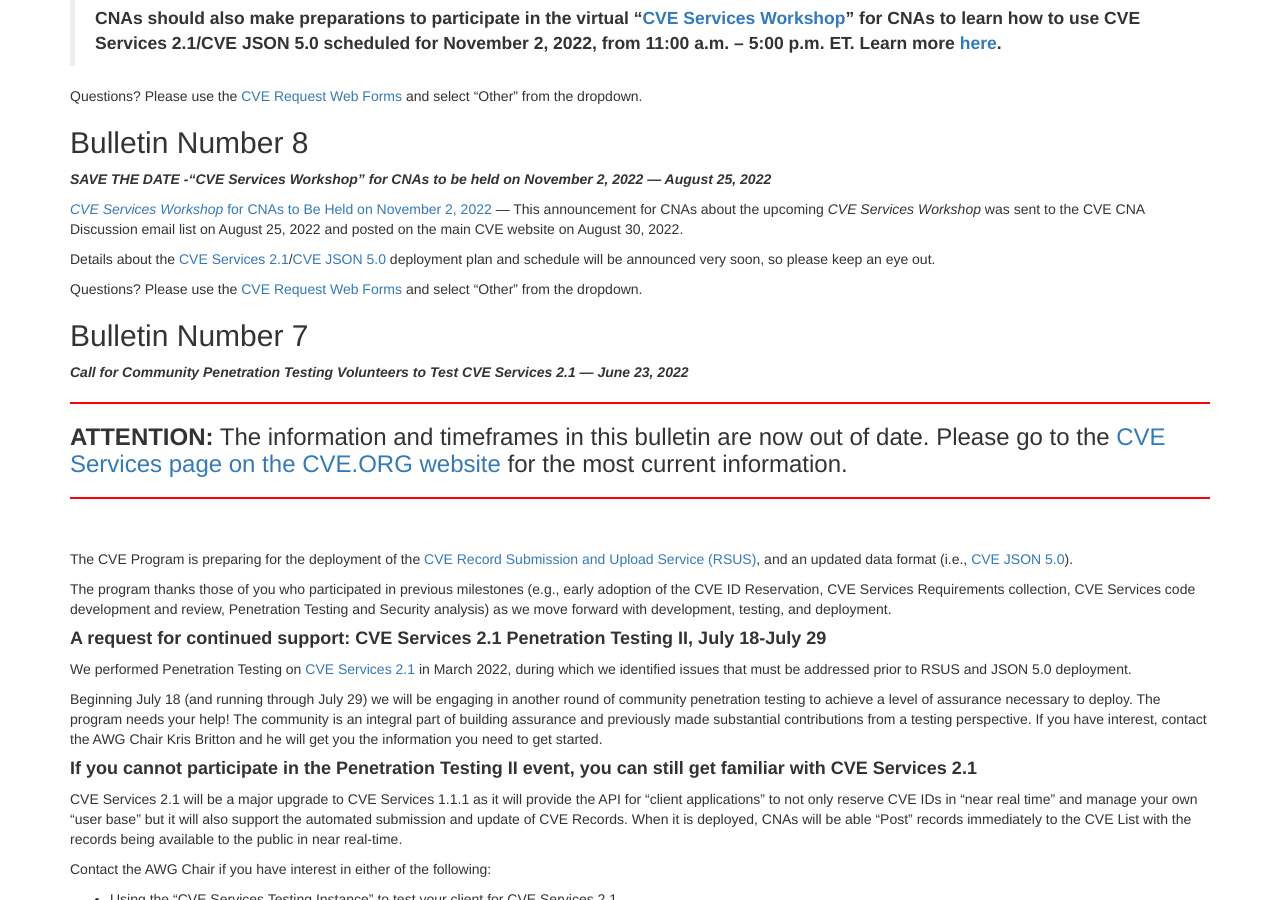
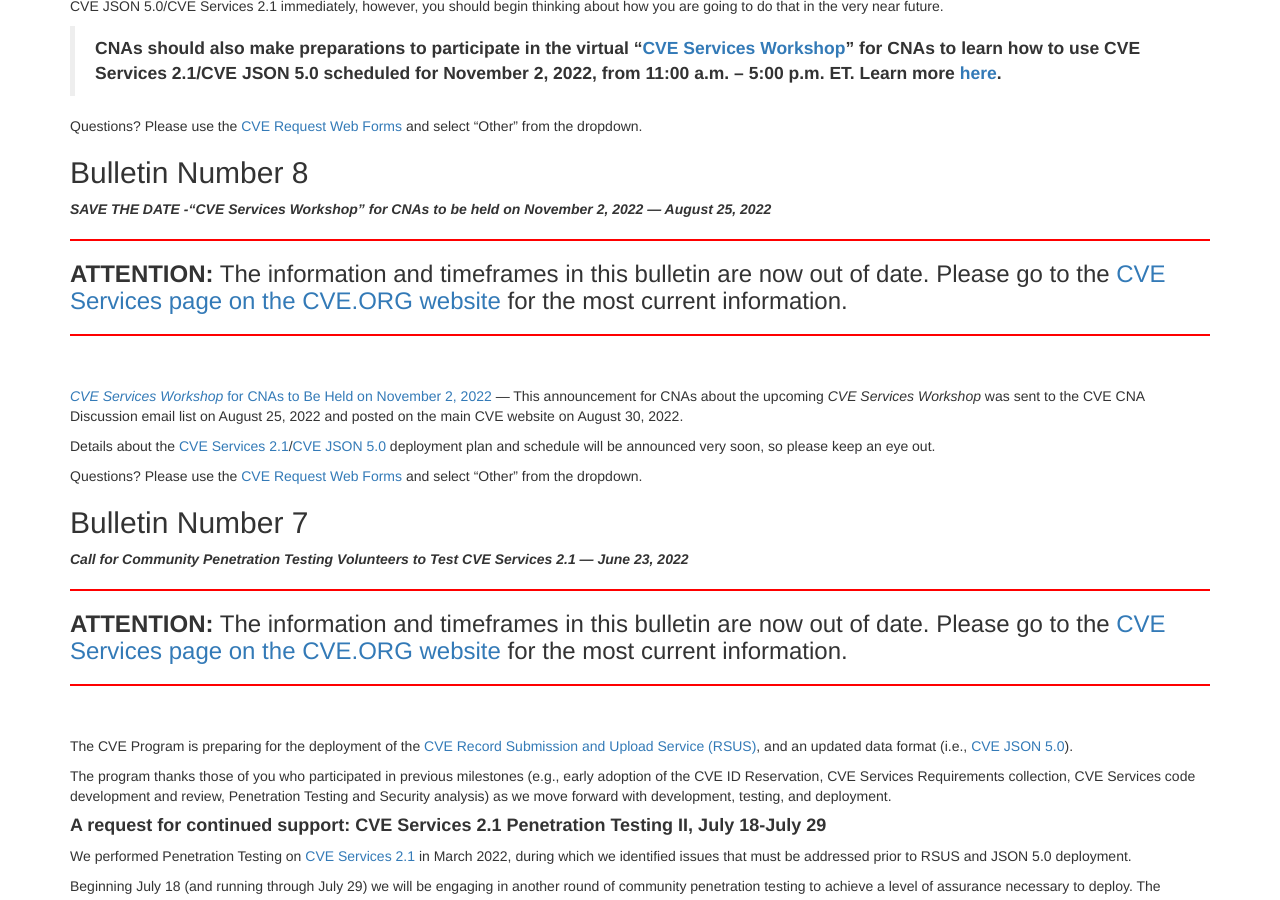
Before and after one commit to CVEProject/cveproject.github.io, a Jekyll site: the page built from automation-transition.md, in a window 1280 px wide and 900 px high, scrolled down 8562 px. Built offline with Jekyll 4.4.1, drawn with Linux system fonts in a browser that asks for light colours; nearby versions of some CDN libraries.

Commit message:
Update automation-transition.md

```diff
--- a/automation-transition.md
+++ b/automation-transition.md
@@ -88,6 +88,7 @@ Any tools or automation that use these old formats may no longer work once the o
 <h3>Questions or Comments?</h3>
 
 For assistance, please use the [CVE Program Request forms](https://cveform.mitre.org/) and select “Other” from the dropdown menu.
+
 
 ## Bulletin Number 14
 <strong>*CVE Services/CVE JSON 5.0 Hard Deploy Update — March 6, 2023*</strong>
@@ -196,6 +197,8 @@ Questions? Please use the [CVE Request Web Forms](https://cveform.mitre.org/) an
 Introductions to CVE JSON 5.0, the CVE ID Reservation Service (IDR), the Record Submission and Upload (RSUS) Service, CVE Clients for interacting with the CVE Services, and information about how to obtain organizational and individual account credentials for the CVE Services, are all included in the videos.
 
 For extended community awareness, the announcement was also posted on the main CVE website and on CVE social media.
+
+<br/>
 
 ## Bulletin Number 11
 
@@ -389,6 +392,7 @@ A registration link will be sent soon via the CNA Discussion List, so please wat
 
 Questions? Please use the [CVE Request Web Forms](https://cveform.mitre.org/) and select “Other” from the dropdown.
 
+
 ## Bulletin Number 9
 <strong>*Deployment Update for CVE Services 2.1 - Record Submission and Upload Service (RSUS) and CVE JSON 5.0 — September 12, 2022*</strong>
 
@@ -472,8 +476,17 @@ Note that all of the old CVE Record submission processes (using CVE JSON 4.0) [s
 
 Questions? Please use the [CVE Request Web Forms](https://cveform.mitre.org/) and select “Other” from the dropdown.
 
+
 ## Bulletin Number 8
 <strong>*SAVE THE DATE -“CVE Services Workshop” for CNAs to be held on November 2, 2022  —  August 25, 2022*</strong>
+
+<hr style="border:1px solid red">
+
+<h3><strong>ATTENTION:</strong> The information and timeframes in this bulletin are now out of date. Please go to the <a href="https://www.cve.org/AllResources/CveServices">CVE Services page on the CVE.ORG website</a> for the most current information.</h3>
+
+<hr style="border:1px solid red">
+
+<br/>
 
 [*CVE Services Workshop* for CNAs to Be Held on November 2, 2022](https://www.cve.org/Media/News/item/news/2022/08/30/CVE-Services-Workshop-for-CNAs) — This announcement for CNAs about the upcoming *CVE Services Workshop* was sent to the CVE CNA Discussion email list on August 25, 2022 and posted on the main CVE website on August 30, 2022.
 
@@ -512,6 +525,7 @@ Contact the AWG Chair if you have interest in either of the following:
 * Joining the [CVE Automation Working Group (AWG)](https://www.cve.org/ProgramOrganization/WorkingGroups) which meets every Tuesday to discuss requirements, status, and all things related to CVE Services
 
 Please check this page regularly for updates. You may also [contact us](https://cveform.mitre.org/) with any comments or concerns.
+
 
 ## Bulletin Number 6
 <strong>*Submitting CVE Records after CVE Service 2.x/JSON 5.0 Roll-out —  May 20, 2022*</strong>
```
